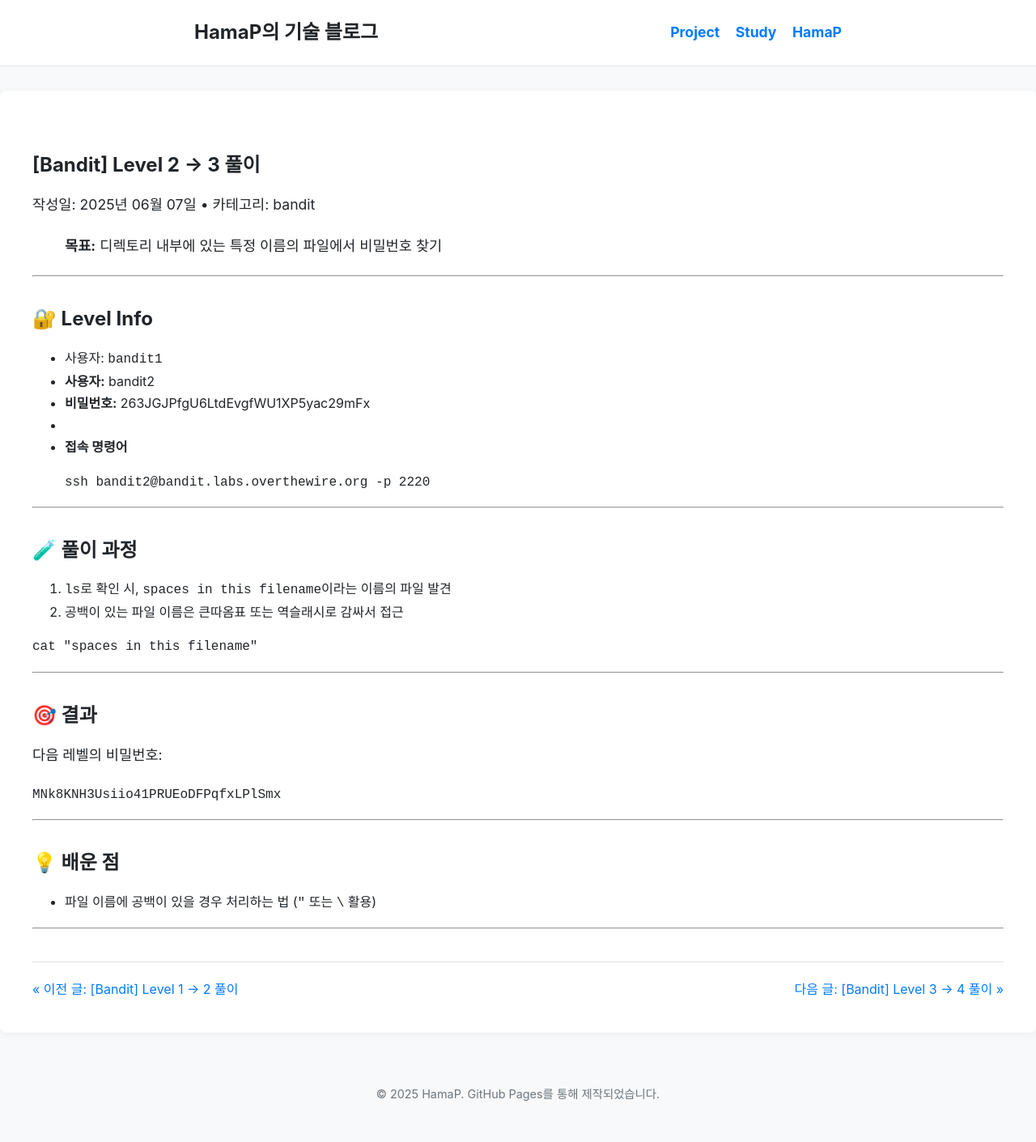
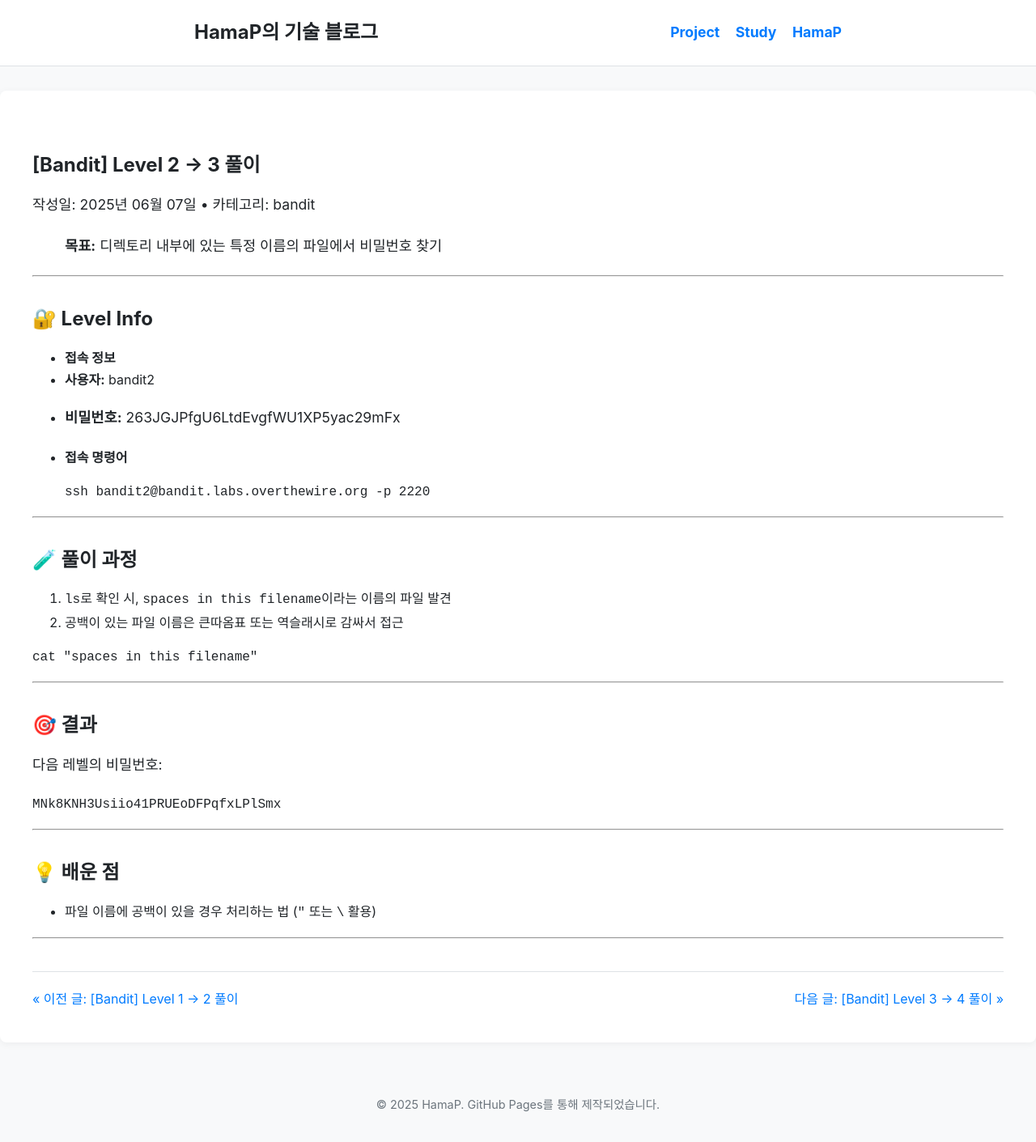
Before and after one commit to HamaP0/HamaP0.github.io, a Jekyll site: the page built from _posts/2025-06-07-bandit-level2-3.md, in a window 1280 px wide. Shown: the whole page at 81% size. Built offline with Jekyll 4.4.1, drawn with Linux system fonts in a browser that asks for light colours; some web fonts are replaced.

Commit message:
Update 2025-06-07-bandit-level2-3.md

````diff
--- a/_posts/2025-06-07-bandit-level2-3.md
+++ b/_posts/2025-06-07-bandit-level2-3.md
@@ -12,11 +12,10 @@
 
 ## 🔐 Level Info
 
-
-  - 사용자: `bandit1`
+- **접속 정보**
 - **사용자:** bandit2
 - **비밀번호:** 263JGJPfgU6LtdEvgfWU1XP5yac29mFx
--
+
 - **접속 명령어**
 ```bash
 ssh bandit2@bandit.labs.overthewire.org -p 2220
````
